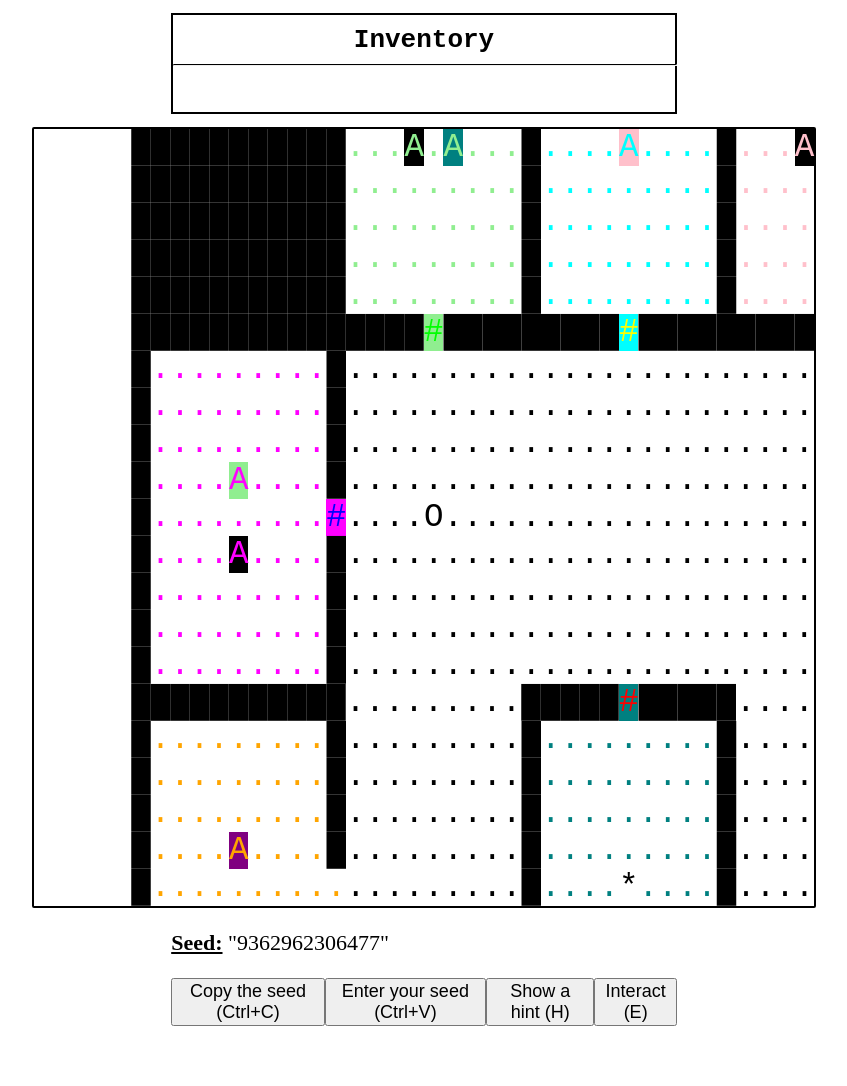
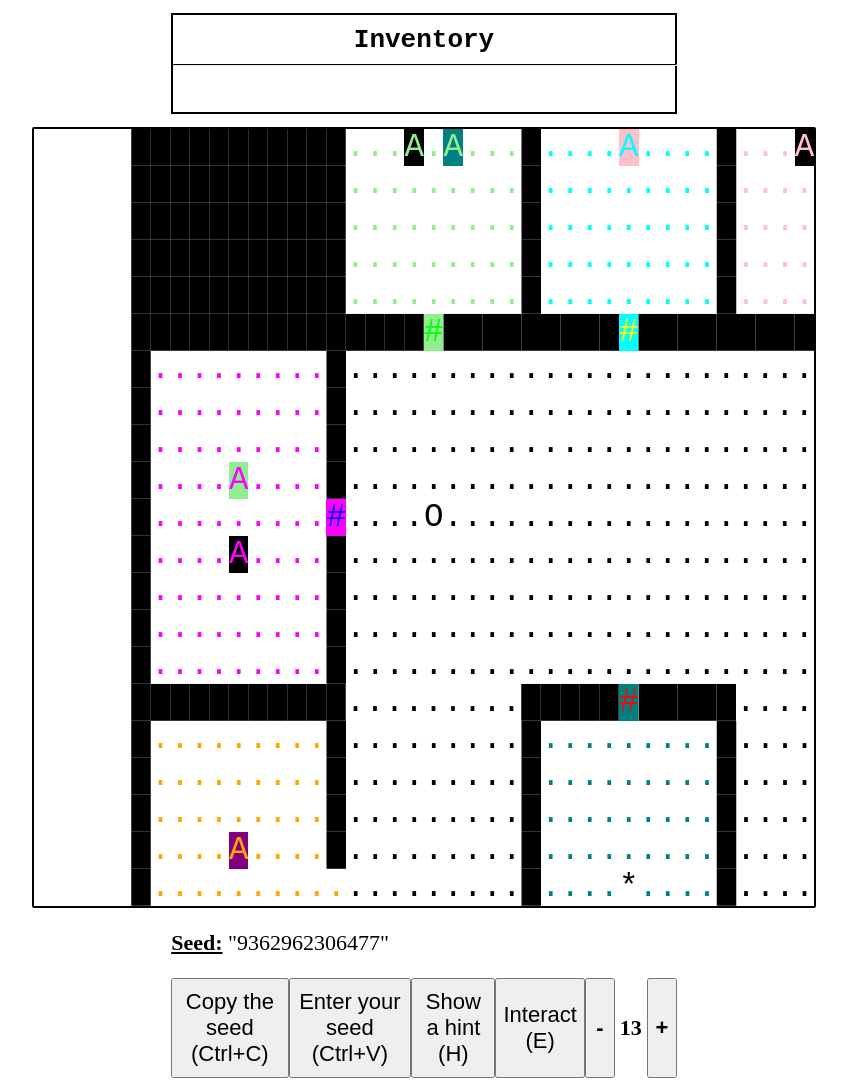
Before and after one commit to TheScientist14/RandomGame, a plain HTML site: page index.html in a window 1280 px wide. Shown: the whole page, without its empty margins (216-1063 px from the left). Before the commit the page ends 1034 px from the top, so only its background shows below. Drawn offline with Linux system fonts and the light colour scheme.

Commit message:
Button changements

```diff
--- a/index.css
+++ b/index.css
@@ -1,3 +1,7 @@
+button{
+    font-size: 22px;
+}
+
 #randomGame {
     font-family: monospace;
     width: max-content;
@@ -70,20 +74,23 @@ hr{
     justify-content: space-evenly;
 }
 
-#copySeed {
-    font-size: 18px;
+#nbColorDisplay{
+    font-size: 22px;
+    align-self: center;
+    margin-left:5px;
+    margin-right:5px;
 }
 
-#pasteSeed {
-    font-size: 18px;
+#decrNbColor{
+    font-weight: bold;
+    width: 30px;
+    height : 100px;
 }
 
-#showHint {
-    font-size: 18px;
-}
-
-#interact {
-    font-size: 18px;
+#incrNbColor {
+    font-weight: bold;
+    width: 30px;
+    height : 100px
 }
 
 .col0 {
--- a/index.html
+++ b/index.html
@@ -24,6 +24,12 @@
         <button id="pasteSeed">Enter your seed (Ctrl+V)</button>
         <button id="showHint">Show a hint (H)</button>
         <button id="interact">Interact (E)</button>
+        <div style="display:flex">
+            <button id="decrNbColor">-</button>
+            <div id="nbColorDisplay">13</div>
+            <button id="incrNbColor">+</button>
+        </div>
+
     </div>
 </body>
 
```
